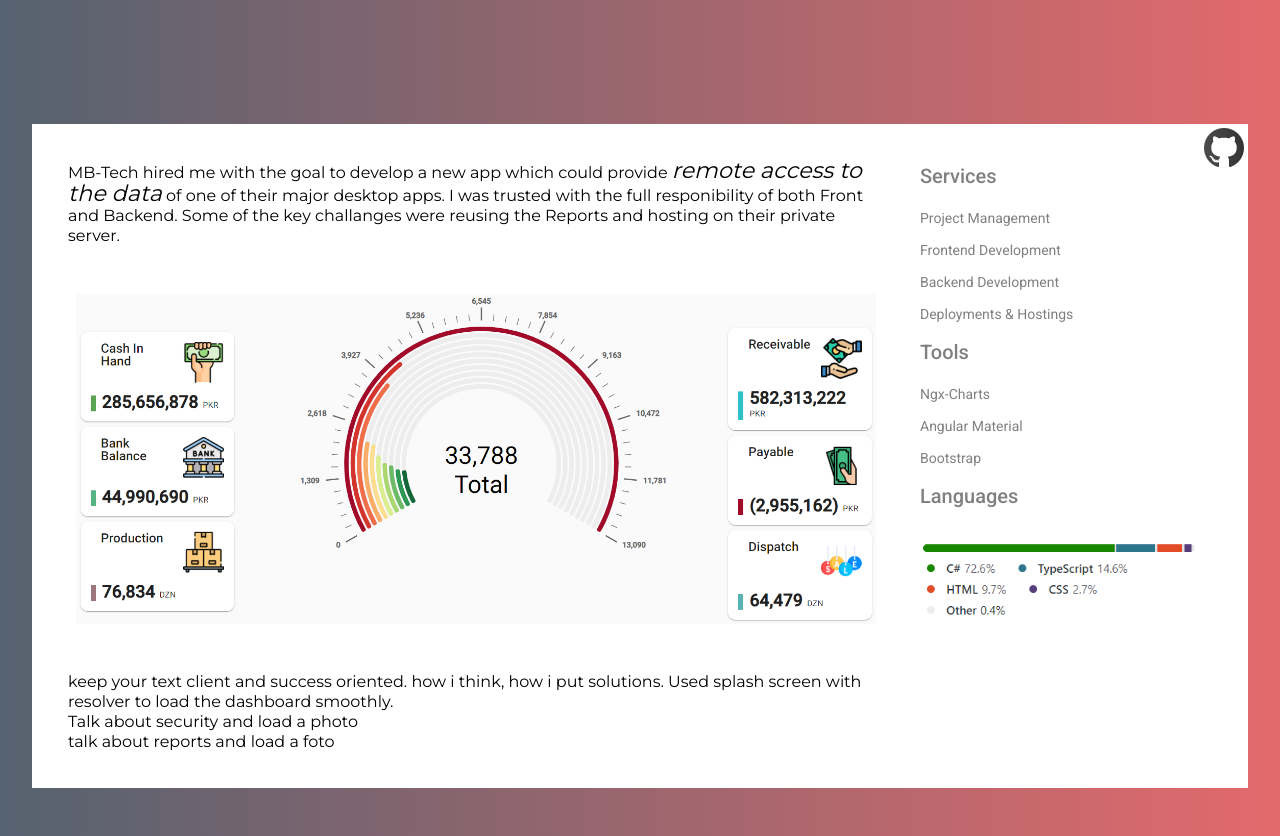
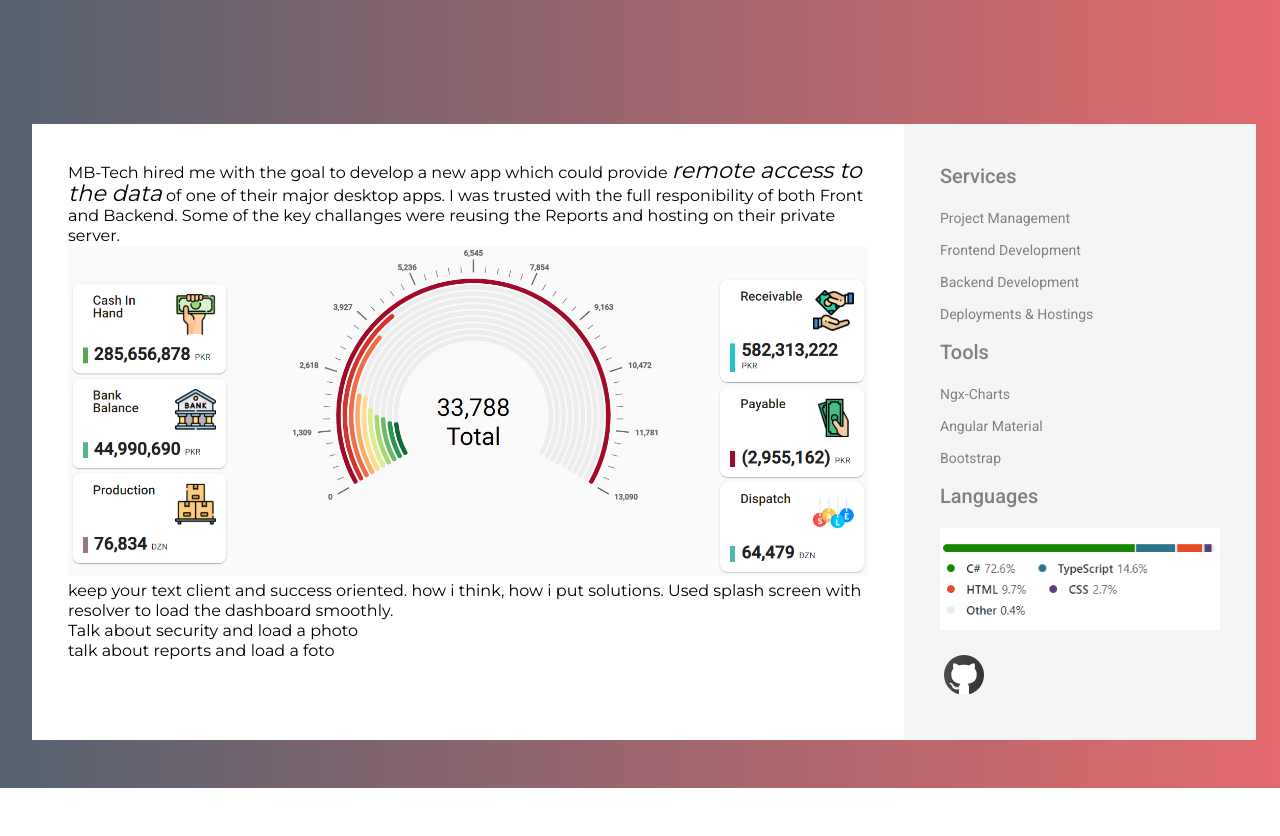
Before and after one commit to pikuman83/portfolio, an Angular app: page /mbExecutive in a window 1280 px wide. Shown: the part 1380-2216 px from the top of the page. After the commit the page ends 2168 px from the top, so only its background shows below. Built offline with nearby package versions, Linux system fonts and the light colour scheme.

Commit message:
'dashboard-project-enhancement'

```diff
--- a/src/app/projects/mb-executive/mb-executive.component.css
+++ b/src/app/projects/mb-executive/mb-executive.component.css
@@ -63,6 +63,8 @@
     color: gray;
     margin: 0 auto;
     padding-top: 36px;
+    background-color: #f5f5f5;
+    padding: 36px;
 }
 .tech{
     display: block;
@@ -76,20 +78,17 @@
     margin-left: 40px;
     line-height: 2rem;
 }
-footer{
-    font-size: small;
-    font-style: italic;
-    color: gray;
-    margin-top: 60px;
-    padding-bottom: 16px;
-}
 .central-image{
-    display: flex;
-    margin: 48px 0 48px 0;
-    justify-content: center;
+    /* display: flex; */
+    /* margin: 48px 0 48px 0; */
+    /* justify-content: center; */
+    margin: 0 auto;
 }
 .routeMap{
     margin: 8px;
+}
+.billi{
+    padding-top: 16px;
 }
 @media screen and (max-width: 767px){
     .section3{
@@ -119,6 +118,9 @@
         max-width: 100%;
         margin-top: 60px;
     }
+    .inner-container1{
+        display: block;
+    }
 }
 /* .img-shadow{
     box-shadow: 0px 3px 1px -2px rgba(0, 0, 0, 0.2), 0px 2px 2px 0px rgba(0, 0, 0, 0.14), 0px 1px 5px 0px rgba(0, 0, 0, 0.12) !important;
--- a/src/app/projects/mb-executive/mb-executive.component.html
+++ b/src/app/projects/mb-executive/mb-executive.component.html
@@ -44,25 +44,6 @@
         <div class="reports">
             talk about reports and load a foto
         </div>
-
-        <!-- <p class="heading1">Development & Tools</p>
-        <ul>
-            <li>The frontend is developed using Angular framework, ASP.Net is used to connect to the
-                MSSQL database, to create resources and to read and export reports made
-                in SAP Crystal Reports</li>
-            <li>In terms of languages, the code marked up by HTML has been decorated through CSS and Bootstrap,
-            TypeScript & JavaScript has brought the logic to the frontend under Angular Framework, C# has taken
-            care of the backend and SQL Queries to analyse data</li>
-            <li>The app is hosted on the company's personal server through IIS</li>
-            <li>Local storage, Session storage and Singleton Services are used to store and handle the data on the client side</li>
-            <li>A Splash screen showing log is used with "Resolver" to load the data and dashboard on the app start</li>
-            <li>Ngx-charts to enhance the view of the landing page</li>
-            <li>Angular material has brought the elegance</li>
-            <li>Frontend routes has been secured by guard and http interceptor, the user is validated through JWT.
-                Also a 20 minutes inactivity logout at the client side and token expiration on the server has been added</li>
-            <li>For the web, manifest.webmanifest has personalized the app installation,
-                also a manual installation prompt and instructions has been added</li>
-        </ul> -->
     </div>
     <div class="briefing">
         <div class="services">
@@ -82,9 +63,8 @@
             <h2>Languages</h2>
             <img src="../../../assets/dashboard-languages.png" alt="languages" width="280px">
         </div>
+        <a href="https://github.com/pikuman83/mbExecutive" target="_blank" rel="noopener" title="Click to open the github repository of the project"><img class="billi" src="../../../assets/icons8-github-48.png"></a>
     </div>
-
-    <a href="https://github.com/pikuman83/mbExecutive" target="_blank" rel="noopener" title="Click to open the github repository of the project"><img src="../../../assets/icons8-github-48.png"></a>
 </div>
 
 
```
